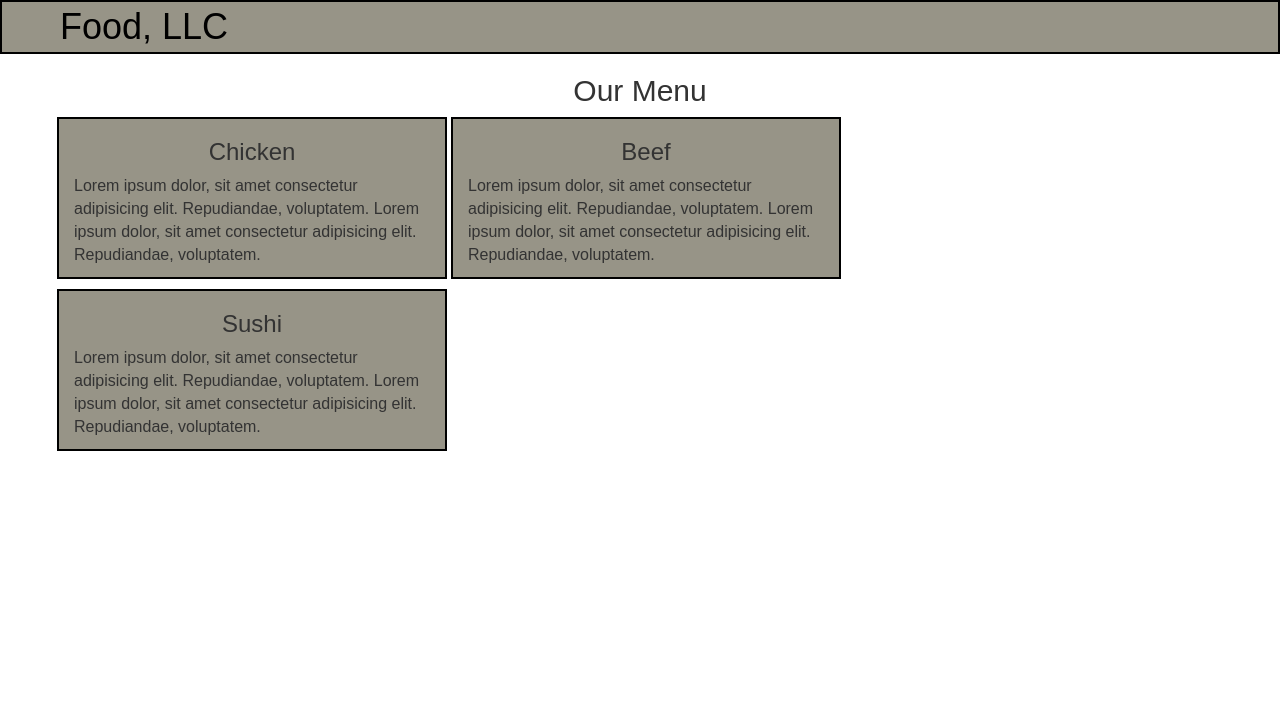
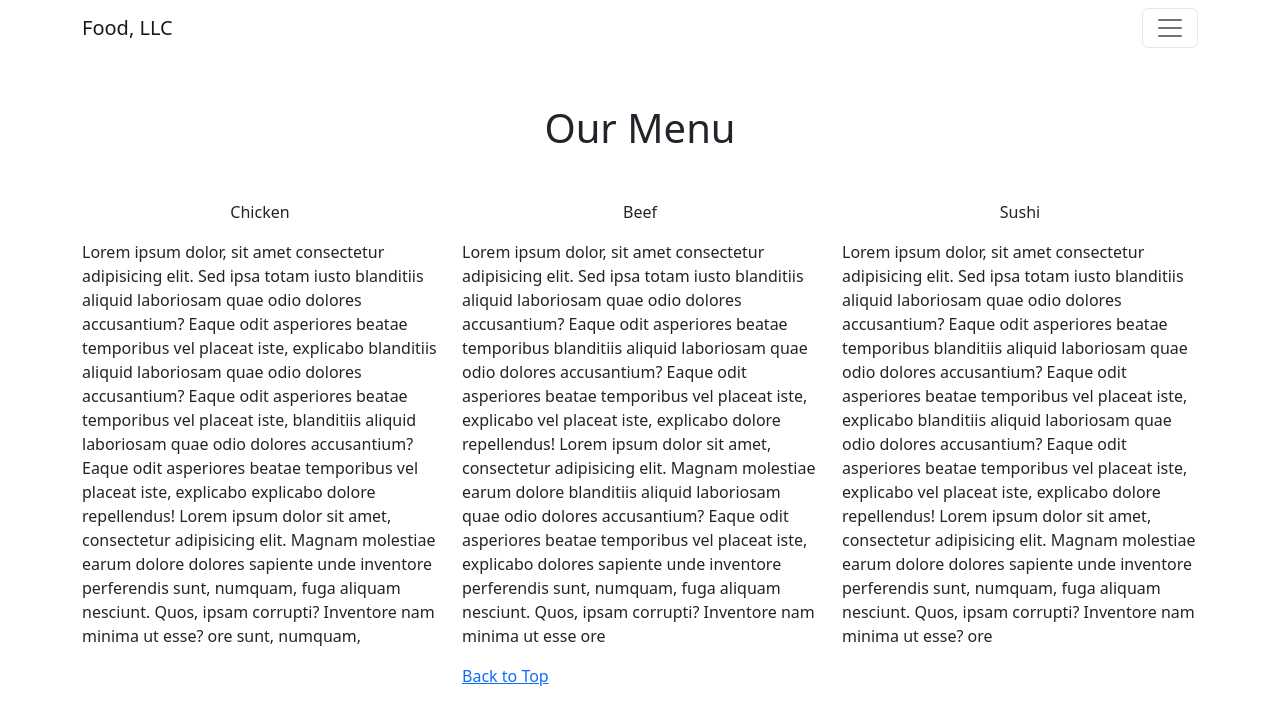
Before and after one commit to Shailesh93602/coursera, a plain HTML site: page index.html in a window 1280 px wide. Drawn offline with nearby package versions, Linux system fonts and the light colour scheme.

Commit message:
Update index.html

```diff
--- a/index.html
+++ b/index.html
@@ -1,79 +1,59 @@
-<!DOCTYPE html>
+<!doctype html>
 <html lang="en">
   <head>
-    <meta charset="UTF-8">
-    <meta http-equiv="X-UA-Compatible" content="IE=edge">
-    <meta name="viewport" content="width=device-width, initial-scale=1.0">
-    <title>module 2 assignment</title>
-    <link rel="stylesheet" href="css/bootstrap.css">
-    <link rel="stylesheet" href="css/style.css">
+    <!-- Required meta tags -->
+    <meta charset="utf-8">
+    <meta name="viewport" content="width=device-width, initial-scale=1, shrink-to-fit=no">
+
+    <!-- Bootstrap CSS -->
+    <link rel="stylesheet" href="css/bootstrap.min.css" >
+    <link rel="stylesheet" href="css/style3.css">
+
+    <title>mod-3-Assignment</title>
   </head>
+
 <body>
-    <header>
-        <nav id="header-nav" class="navbar navbar-default">
 <div class="container">
-            <div class="navbar-header">
-              <a href="index.html" class="pull-left visible-md visible-lg">
-                <div id="logo-img"></div>
-              </a>
+<nav class="navbar navbar-light  nav-css">
+     <span class="navbar-brand mb-0 h1">Food, LLC</span>
+     <button type="button"  class="navbar-toggler" data-toggle="collapse" data-target="#myMenu">
+            <span class="navbar-toggler-icon"></span>
+          </button>
+          <div class="collapse navbar-collapse" id="myMenu">
+                <ul class="navbar-nav bg-light text-center">
+                  <li class="nav-item"><a class="nav-link" href="#menu1">Chicken</a></li>
+                  <li class="nav-item"><a class="nav-link" href="#menu2">Beef</a></li>
+                  <li class="nav-item"><a class="nav-link" href="#menu3">Sushi</a></li>
+                </ul>
+              </div>
+</nav>
+<h1 class="text-center my-5">Our Menu</h1>
+<div class="row ">
+    <div class="col-xs-12 col-sm-6 col-md-4 item "id="menu1">
+            <p class="text-center menu-title" >Chicken</p> <p >Lorem ipsum dolor, sit amet consectetur adipisicing elit. Sed ipsa totam iusto blanditiis aliquid laboriosam quae odio dolores accusantium? Eaque odit asperiores beatae temporibus vel placeat iste, explicabo
+                    blanditiis aliquid laboriosam quae odio dolores accusantium? Eaque odit asperiores beatae temporibus vel placeat iste,
+                    blanditiis aliquid laboriosam quae odio dolores accusantium? Eaque odit asperiores beatae temporibus vel placeat iste, explicabo explicabo dolore repellendus! Lorem ipsum dolor sit amet, consectetur adipisicing elit. Magnam molestiae earum dolore dolores sapiente unde inventore perferendis sunt, numquam, fuga aliquam nesciunt. Quos, ipsam corrupti? Inventore nam minima ut esse? ore sunt, numquam, </p> </div>
 
-              <div class="navbar-brand">
-                <h1>Food, LLC</h1>
+    <div  class="col-xs-12 col-sm-6 col-md-4 item " id="menu2"> <p  class="text-center menu-title" >Beef</p>  <p >Lorem ipsum dolor, sit amet consectetur adipisicing elit. Sed ipsa totam iusto blanditiis aliquid laboriosam quae odio dolores accusantium? Eaque odit asperiores beatae temporibus
+            blanditiis aliquid laboriosam quae odio dolores accusantium? Eaque odit asperiores beatae temporibus vel placeat iste, explicabo vel placeat iste, explicabo dolore repellendus! Lorem ipsum dolor sit amet, consectetur adipisicing elit. Magnam molestiae earum dolore
+            blanditiis aliquid laboriosam quae odio dolores accusantium? Eaque odit asperiores beatae temporibus vel placeat iste, explicabo dolores sapiente unde inventore perferendis sunt, numquam, fuga aliquam nesciunt. Quos, ipsam corrupti? Inventore nam minima ut esse ore   </p>  <a href="#">Back to Top</a> </div>
+    <div class="col-xs-12 col-sm-12 col-md-4 item" id="menu3"   > <p  class="text-center menu-title">Sushi</p> <p>Lorem ipsum dolor, sit amet consectetur adipisicing elit. Sed ipsa totam iusto blanditiis aliquid laboriosam quae odio dolores accusantium? Eaque odit asperiores beatae temporibus
+            blanditiis aliquid laboriosam quae odio dolores accusantium? Eaque odit asperiores beatae temporibus vel placeat iste, explicabo
+            blanditiis aliquid laboriosam quae odio dolores accusantium? Eaque odit asperiores beatae temporibus vel placeat iste, explicabo   vel placeat iste, explicabo dolore repellendus! Lorem ipsum dolor sit amet, consectetur adipisicing elit. Magnam molestiae earum dolore dolores sapiente unde inventore perferendis sunt, numquam, fuga aliquam nesciunt. Quos, ipsam corrupti? Inventore nam minima ut esse? ore  </p>  </div>
 </div>
 
-              <button type="button" class="navbar-toggle collapsed" data-toggle="collapse" data-target="#collapsable-nav" aria-expanded="false">
-                <span class="sr-only">Toggle navigation</span>
-                <span class="icon-bar"></span>
-                <span class="icon-bar"></span>
-                <span class="icon-bar"></span>
-              </button>
  </div>
 
-            <div id="collapsable-nav" class="collapse navbar-collapse">
-               <ul id="nav-list" class="nav navbar-nav navbar-right">
-                <li>
-                  <a href="#" class="visible-xs">Chicken</a>
-                </li>
-                <li>
-                  <a href="#" class="visible-xs">Beef</a>
-                </li>
-                <li>
-                  <a href="#" class="visible-xs">Sushi</a>
-                </li>
-              </ul><!-- #nav-list -->
-            </div><!-- .collapse .navbar-collapse -->
-          </div><!-- .container -->
-        </nav><!-- #header-nav -->
-      </header>
 
-    <h2 class="text-center">Our Menu</h2>
-    <div class="container">
-        <div class="row">
-            <div class="column col-md-4 col-sm-6 col-xs-12">
-                <h3 class="text-center">Chicken</h3>
-                <p>
-                    Lorem ipsum dolor, sit amet consectetur adipisicing elit. Repudiandae, voluptatem. Lorem ipsum dolor, sit amet consectetur adipisicing elit. Repudiandae, voluptatem.
-                </p>
-            </div>
-            <div class="column col-md-4 col-sm-6 col-xs-12">
-                <h3 class="text-center">Beef</h3>
-                <p>
-                    Lorem ipsum dolor, sit amet consectetur adipisicing elit. Repudiandae, voluptatem. Lorem ipsum dolor, sit amet consectetur adipisicing elit. Repudiandae, voluptatem.
-                    <h5 class="visible-xs"><a href="#header-nav">Back To Top</a></h5>
-                </p>
-            </div>
-            <div class="column col-md-4 col-sm-12 col-xs-12">
-                <h3 class="text-center">Sushi</h3>
-                <p>
-                    Lorem ipsum dolor, sit amet consectetur adipisicing elit. Repudiandae, voluptatem. Lorem ipsum dolor, sit amet consectetur adipisicing elit. Repudiandae, voluptatem.
-                </p>
-            </div>
-        </div>
-    </div>
 
-    <!-- <script src="js/bootstrap.min.js"></script> -->
-    <script src="js/bootstrap.js"></script>
-    <script src="js/jquery-2.1.4.min.js"></script>
-    <script src="js/script.js"></script>
+
+
+
+
+    <!-- Optional JavaScript -->
+    <!-- jQuery first, then Popper.js, then Bootstrap JS -->
+    <script src="js/jquery-3.3.0.min.js"></script> </script>
+    <script src="js/popper.min.js"></script>
+    <script src="js/bootstrap.min.js"></script>
   </body>
 </html>
```
Lines whose indentation alone changed are shown as unchanged.
